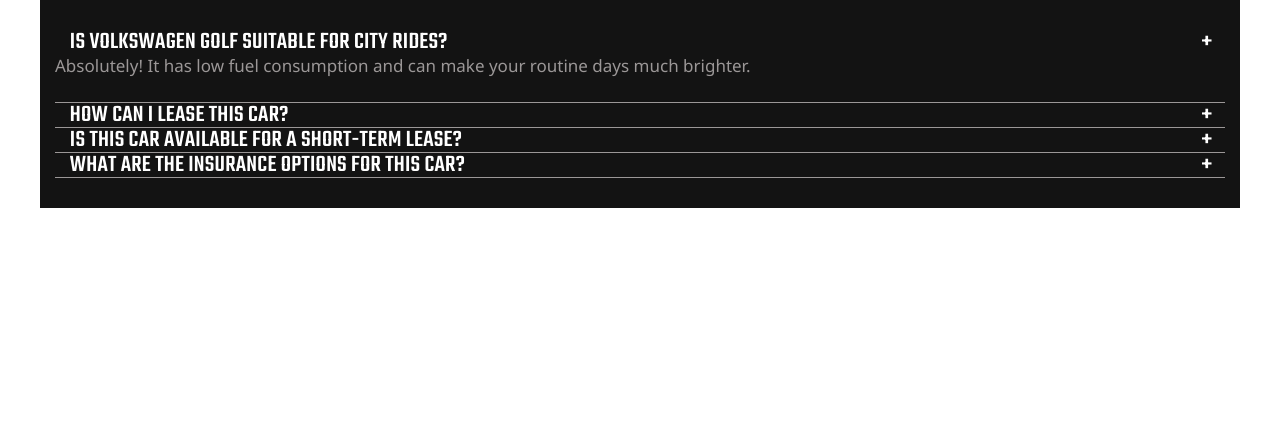
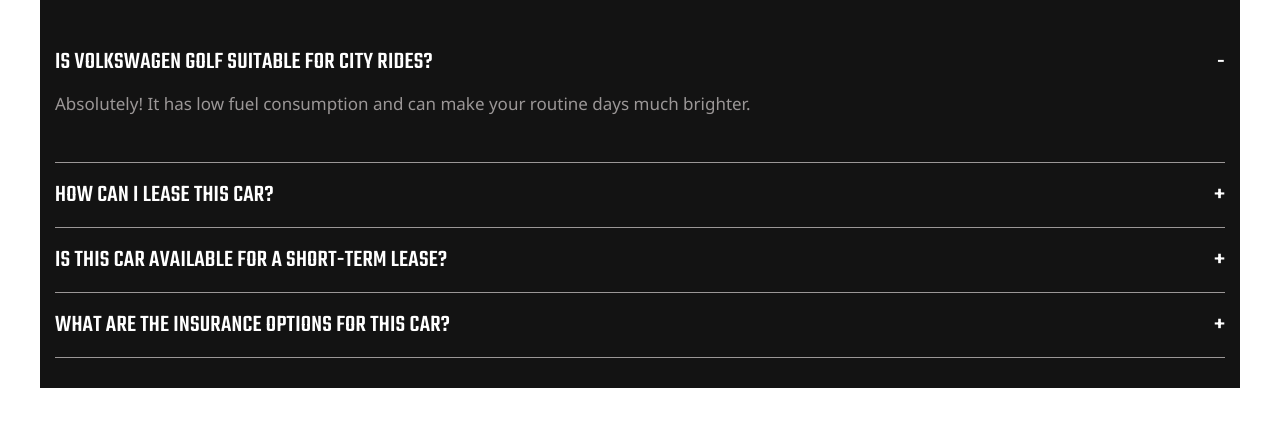
Before and after one commit to yura4ch/my-first-accordion, a plain HTML site: page index.html in a window 1280 px wide. Both pictures are taken after a click on the element 640 px from the left and 42 px from the top of the page. Drawn offline with Linux system fonts and the light colour scheme.

Commit message:
Added new js code

```diff
--- a/index.html
+++ b/index.html
@@ -3,29 +3,13 @@
 <head>
   <meta charset="UTF-8" />
   <meta name="viewport" content="width=device-width, initial-scale=1.0" />
-  <link rel="icon" type="image/png" href="img/header/favicon.png" sizes="96x96" />
   <link rel="stylesheet" href="https://cdnjs.cloudflare.com/ajax/libs/font-awesome/6.1.1/css/all.min.css">
   <link href="style.css" rel="stylesheet" type="text/css" />
   <title>My first accordion</title>
 </head>
 <body>
     <div class="accordion-wrapper container">
-        <div class="accordion-item">
-            <div class="accordion-item-title"> IS Volkswagen Golf SUITABLE FOR CITY RIDES? </div>
-            <div class="accordion-item-content"> Absolutely! It has low fuel consumption and can make your routine days much brighter. </div>
-        </div>
-        <div class="accordion-item">
-            <div class="accordion-item-title"> HOW CAN I LEASE THIS CAR? </div>
-            <div class="accordion-item-content">Contact our managers and they will tell you about the leasing options. </div>
-        </div>
-        <div class="accordion-item">
-            <div class="accordion-item-title"> IS THIS CAR AVAILABLE FOR A SHORT-TERM LEASE? </div>
-            <div class="accordion-item-content">Yes, it is. The minimal lease term is 3 months. </div>
-        </div>
-        <div class="accordion-item">
-            <div class="accordion-item-title"> WHAT ARE THE INSURANCE OPTIONS FOR THIS CAR? </div>
-            <div class="accordion-item-content"> c </div>
-        </div>
+
     </div>
     <script src="main.js"></script>
 </body>
--- a/main.js
+++ b/main.js
@@ -1,7 +1,59 @@
-const accordions = document.querySelectorAll('.accordion-item')
+let accordions;
+const accordionWrapper = document.querySelector('.accordion-wrapper');
 
-for(item of accordions) {
+const contentData = [
+    {
+        id: 1,
+        title: 'IS Volkswagen Golf SUITABLE FOR CITY RIDES?',
+        content: 'Absolutely! It has low fuel consumption and can make your routine days much brighter.'
+    },
+    {
+        id: 2,
+        title: 'HOW CAN I LEASE THIS CAR?',
+        content: 'Contact our managers and they will tell you about the leasing options.'
+    },
+    {
+        id: 3,
+        title: 'IS THIS CAR AVAILABLE FOR A SHORT-TERM LEASE?',
+        content: 'Yes, it is. The minimal lease term is 3 months.'
+    },
+    {
+        id: 4,
+        title: 'WHAT ARE THE INSURANCE OPTIONS FOR THIS CAR?',
+        content: 'c'
+    }
+];
+
+const createTemplate = item => {
+   return `
+        <div class="accordion-item">
+            <div class="accordion-item-title"> ${item.title} </div>
+             <div class="accordion-item-content"> ${item.content} </div>
+        </div>
+
+    `
+}
+
+const fillHtmlList = () => {
+    contentData.forEach(iteam => {
+        accordionWrapper.innerHTML += createTemplate(iteam);
+    })
+    accordions = document.querySelectorAll('.accordion-item');
+}
+
+fillHtmlList();
+
+if(accordions) {
+    for(item of accordions) {
     item.addEventListener('click', function() {
-        this.classList.toggle('active');
-    })
+            if(this.classList.contains('active')) {
+                this.classList.remove('active');
+            } else {
+                for(el of accordions) {
+                el.classList.remove('active');
+                }
+                this.classList.add('active');
+            }
+        })
+    }
 }
--- a/style.css
+++ b/style.css
@@ -33,7 +33,7 @@
    width: 100%;
    position: relative;
    border-bottom: 1px solid rgb(155,151,151);
-   padding: 20px, 24px;
+   padding: 20px 0px;
 }
 .accordion-item-title {
     color: var(--title-color);
@@ -44,14 +44,12 @@
     line-height: 24px;
     text-transform: uppercase;
     cursor: pointer;
-    margin-left: 0px;
+    display: flex;
+    justify-content: space-between;
+
 }
-.accordion-item-title::before {
+.accordion-item-title::after {
     content: "+";
-    position: relative;
-    top: 50%;
-    transform: translate(0, -50%);
-    right: -98%;
     font-size: 24px;
 }
 .accordion-item-content {
@@ -63,8 +61,13 @@
     line-height: 24px;
     height: 0;
     overflow: hidden;
-    transition: .5s ease-in-out;
+    transition: .3s ease-in-out;
 }
 .accordion-item.active .accordion-item-content {
-    height: 48px;
+    height: 24px;
+    padding-top: 18px;
+    padding-bottom: 50px;
 }
+.accordion-item.active .accordion-item-title::after {
+    content: "-";
+}
```
